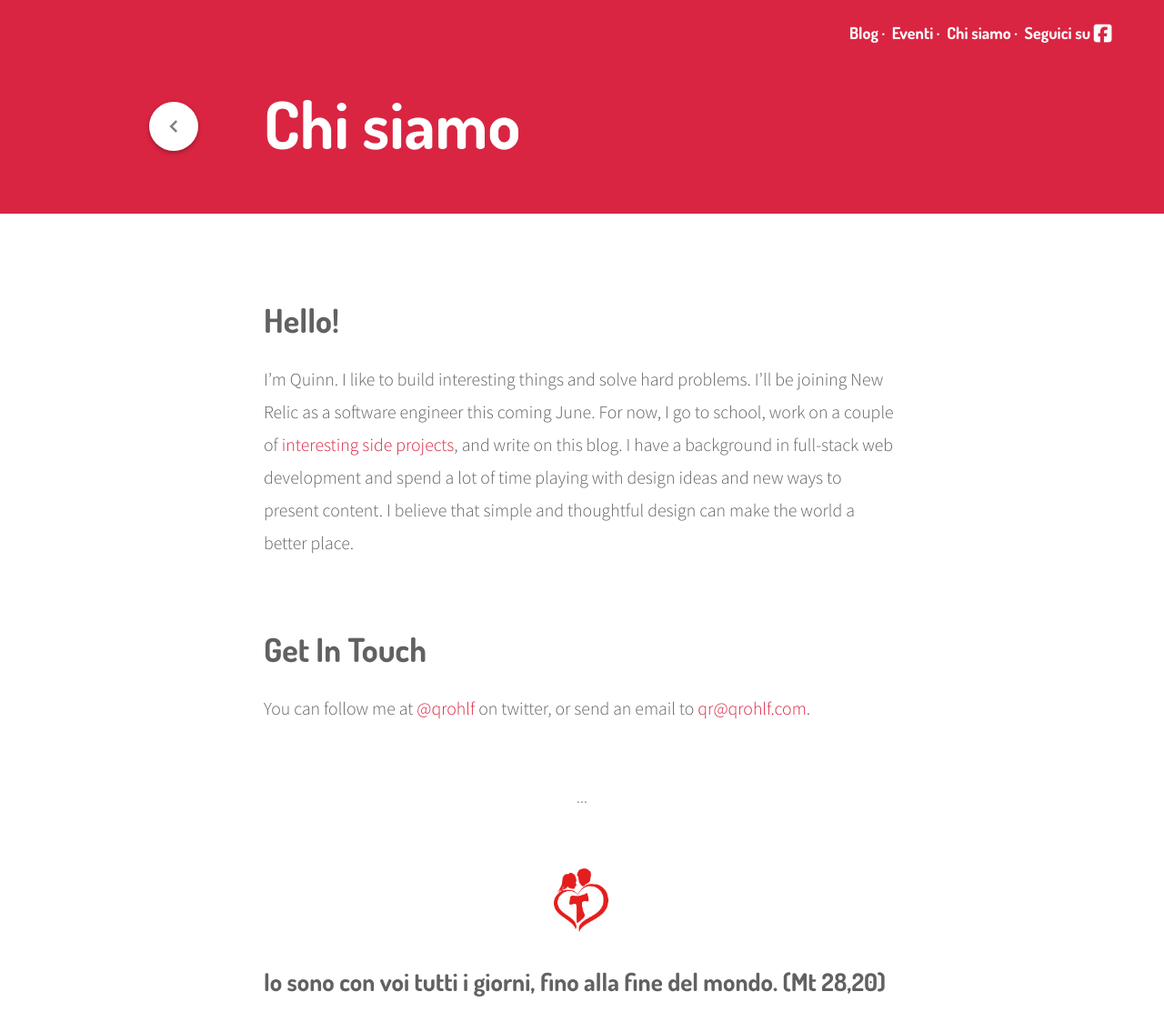
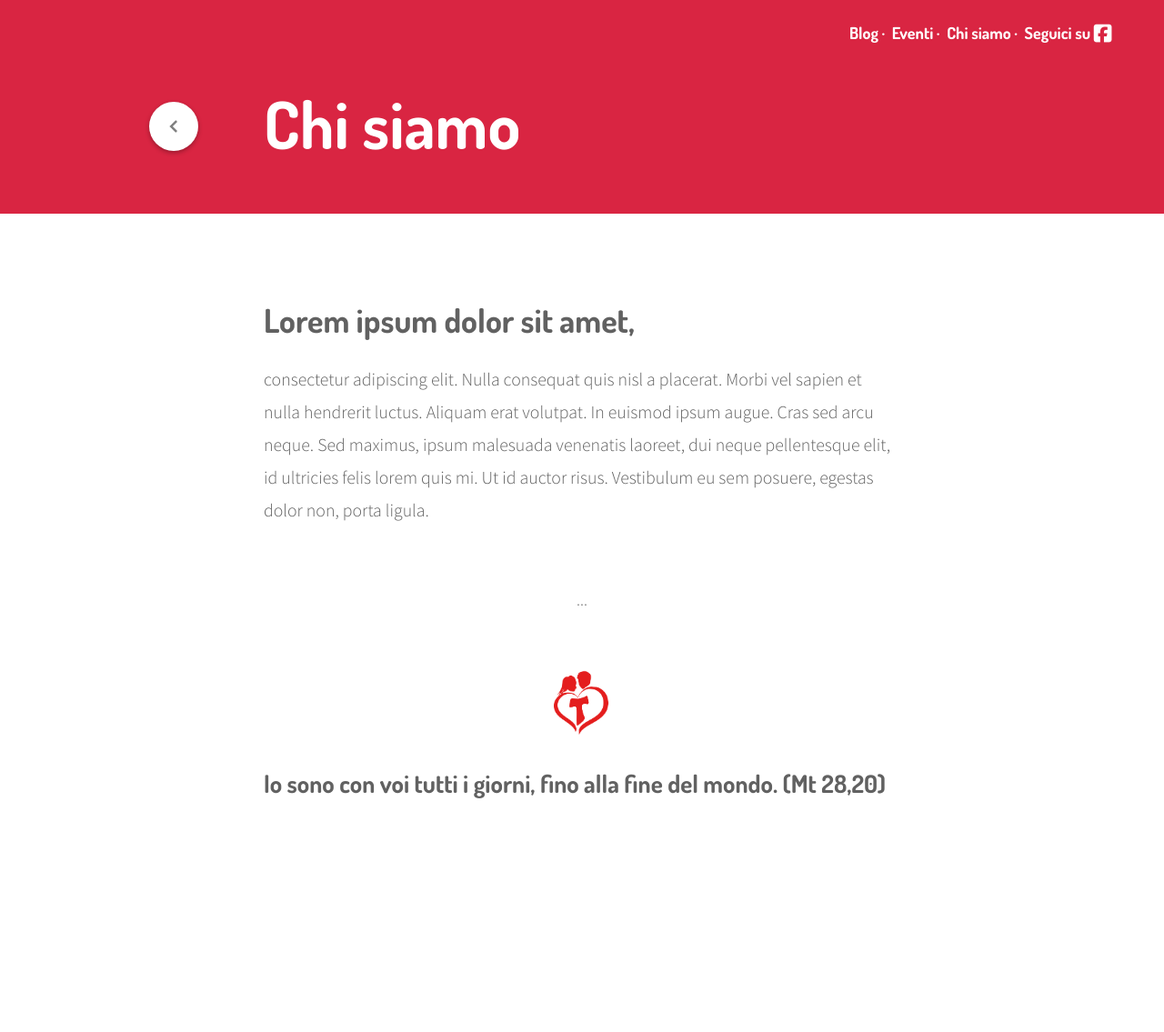
Before and after one commit to amatiperamare/amatiperamare.github.io, a Jekyll site: the page built from chi-siamo.md, in a window 1280 px wide and 1150 px high. Shown: the top 1135 px of the window at 91% size. Built offline with Jekyll 4.4.1, drawn with Linux system fonts in a browser that asks for light colours; nearby versions of some CDN libraries.

Commit message:
Updated Chi Siamo

```diff
--- a/chi-siamo.md
+++ b/chi-siamo.md
@@ -4,8 +4,6 @@ permalink: chi-siamo
 layout: page
 ---
 
-# Hello!
-I'm Quinn. I like to build interesting things and solve hard problems. I'll be joining New Relic as a software engineer this coming June. For now, I go to school, work on a couple of  [interesting side projects](/projects), and write on this blog. I have a background in full-stack web development and spend a lot of time playing with design ideas and new ways to present content. I believe that simple and thoughtful design can make the world a better place.
+# Lorem ipsum dolor sit amet,
 
-# Get In Touch
-You can follow me at [@qrohlf](https://twitter.com/qrohlf) on twitter, or send an email to [qr@qrohlf.com](mailto:qr@qrohlf.com).
+consectetur adipiscing elit. Nulla consequat quis nisl a placerat. Morbi vel sapien et nulla hendrerit luctus. Aliquam erat volutpat. In euismod ipsum augue. Cras sed arcu neque. Sed maximus, ipsum malesuada venenatis laoreet, dui neque pellentesque elit, id ultricies felis lorem quis mi. Ut id auctor risus. Vestibulum eu sem posuere, egestas dolor non, porta ligula.
```
